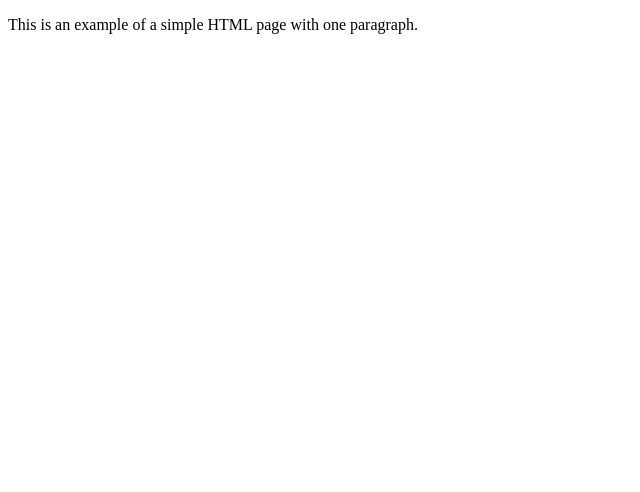
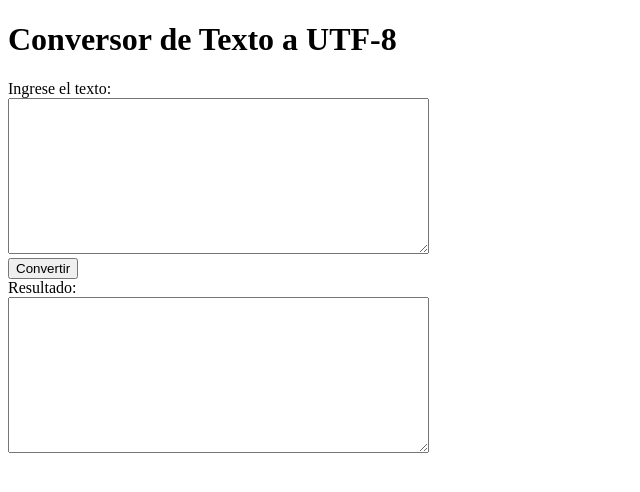
Before and after one commit to simpleverso/LCCnCLI-checker, a plain HTML site: page index.html in a window 1280 px wide. Shown: the whole page, without its empty margins (0-640 px from the left). Drawn offline with Linux system fonts and the light colour scheme.

Commit message:
Update index.html

```diff
--- a/index.html
+++ b/index.html
@@ -1,9 +1,16 @@
 <!DOCTYPE html>
 <html>
-    <head>
-        <title>Example</title>
-    </head>
-    <body>
-        <p>This is an example of a simple HTML page with one paragraph.</p>
-    </body>
+  <head>
+    <meta charset="UTF-8">
+    <title>Conversor de Texto a UTF-8</title>
+  </head>
+  <body>
+    <h1>Conversor de Texto a UTF-8</h1>
+    <label for="texto">Ingrese el texto:</label><br>
+    <textarea id="texto" name="texto" rows="10" cols="50"></textarea><br>
+    <button onclick="convertir()">Convertir</button><br>
+    <label for="resultado">Resultado:</label><br>
+    <textarea id="resultado" name="resultado" rows="10" cols="50"></textarea>
+  </body>
+  <script src="script.js"></script>
 </html>
```
